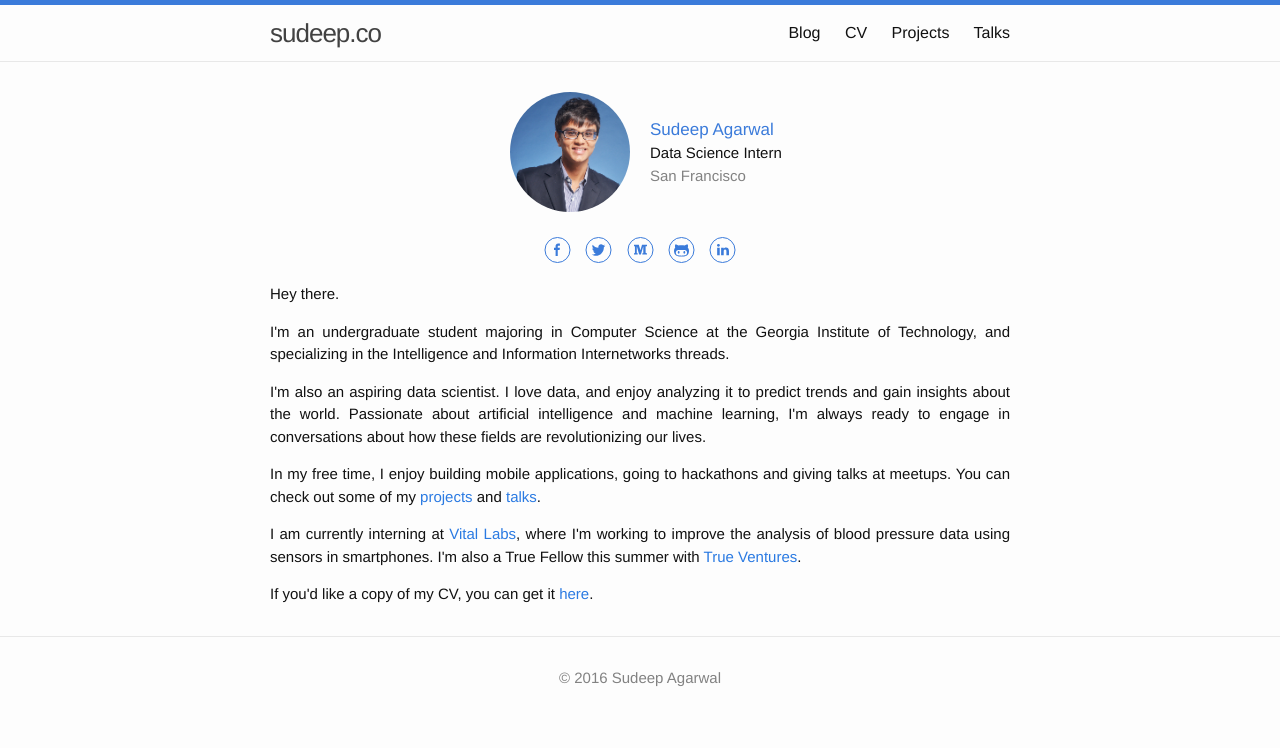
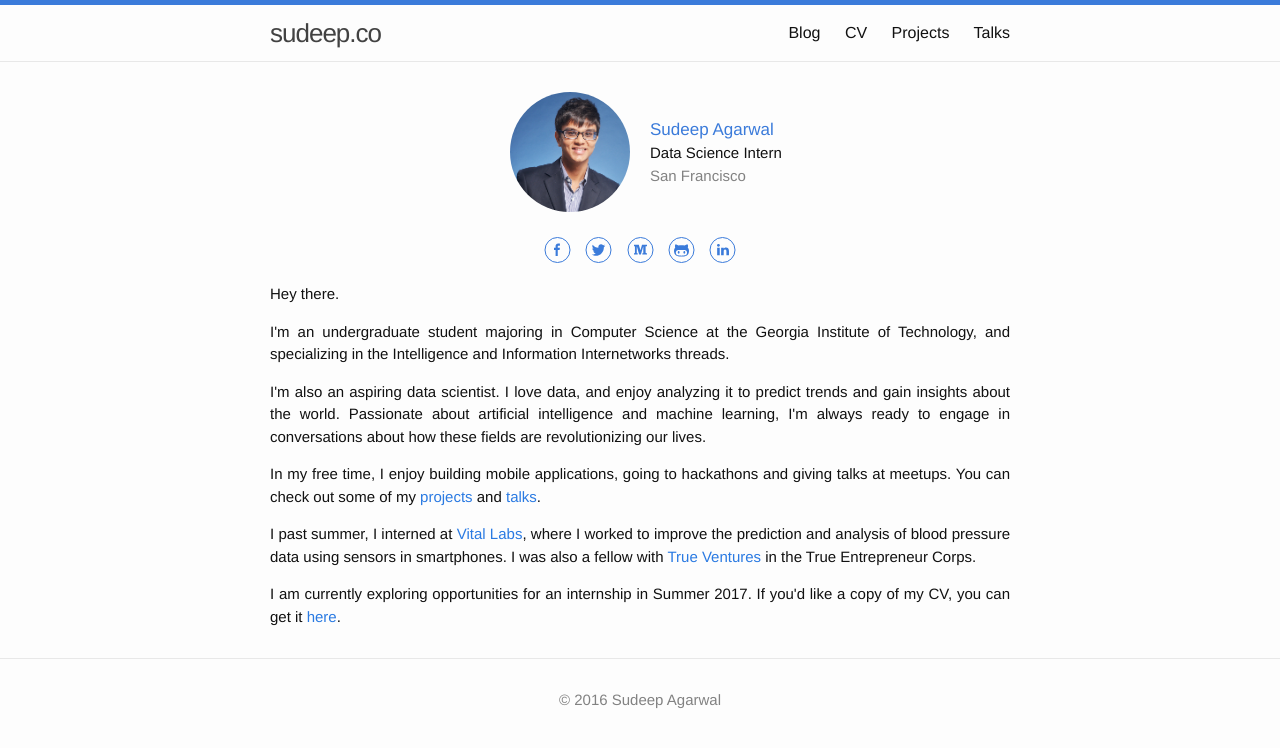
Before and after one commit to sudeepag/sudeep.co, a Jekyll site: the page built from index.html, in a window 1280 px wide. Shown: the top 748 px of the page. Built offline with Jekyll 4.4.1, drawn with Linux system fonts in a browser that asks for light colours.

Commit message:
Update introduction.

```diff
--- a/index.html
+++ b/index.html
@@ -42,12 +42,12 @@ layout: default
                 You can check out some of my <a href="/projects/">projects</a> and <a href="/talks/">talks</a>.
             </p>
             <p>
-                I am currently interning at <a href="http://vitallabs.co">Vital Labs</a>,
-                where I'm working to improve the analysis of blood pressure data using sensors in smartphones.
-                I'm also a True Fellow this summer with <a href="https://trueventures.com">True Ventures</a>.
+                I past summer, I interned at <a href="http://vitallabs.co">Vital Labs</a>,
+                where I worked to improve the prediction and analysis of blood pressure data using sensors in smartphones.
+                I was also a fellow with <a href="https://trueventures.com">True Ventures</a> in the True Entrepreneur Corps.
             </p>
 			<p>
-                If you'd like a copy of my CV, you can get it <a href="/cv/">here</a>.
+                I am currently exploring opportunities for an internship in Summer 2017. If you'd like a copy of my CV, you can get it <a href="/cv/">here</a>.
 			</p>
 		</div>
 
```
